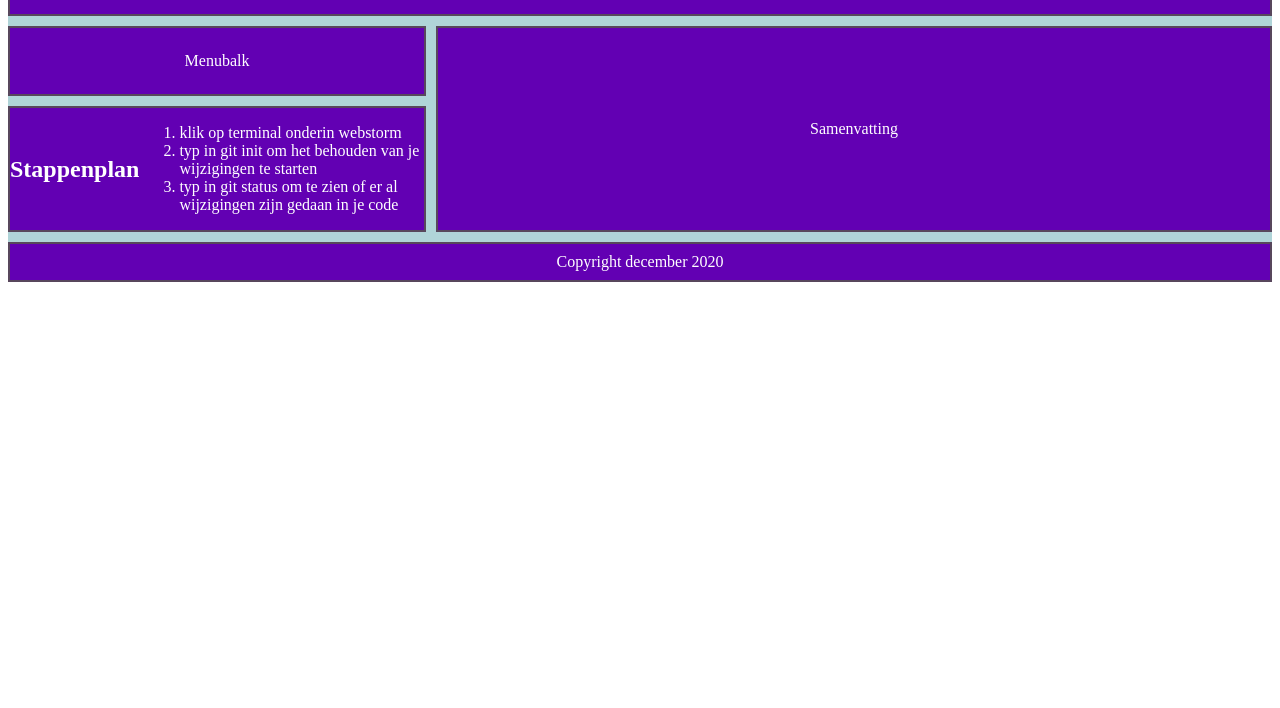
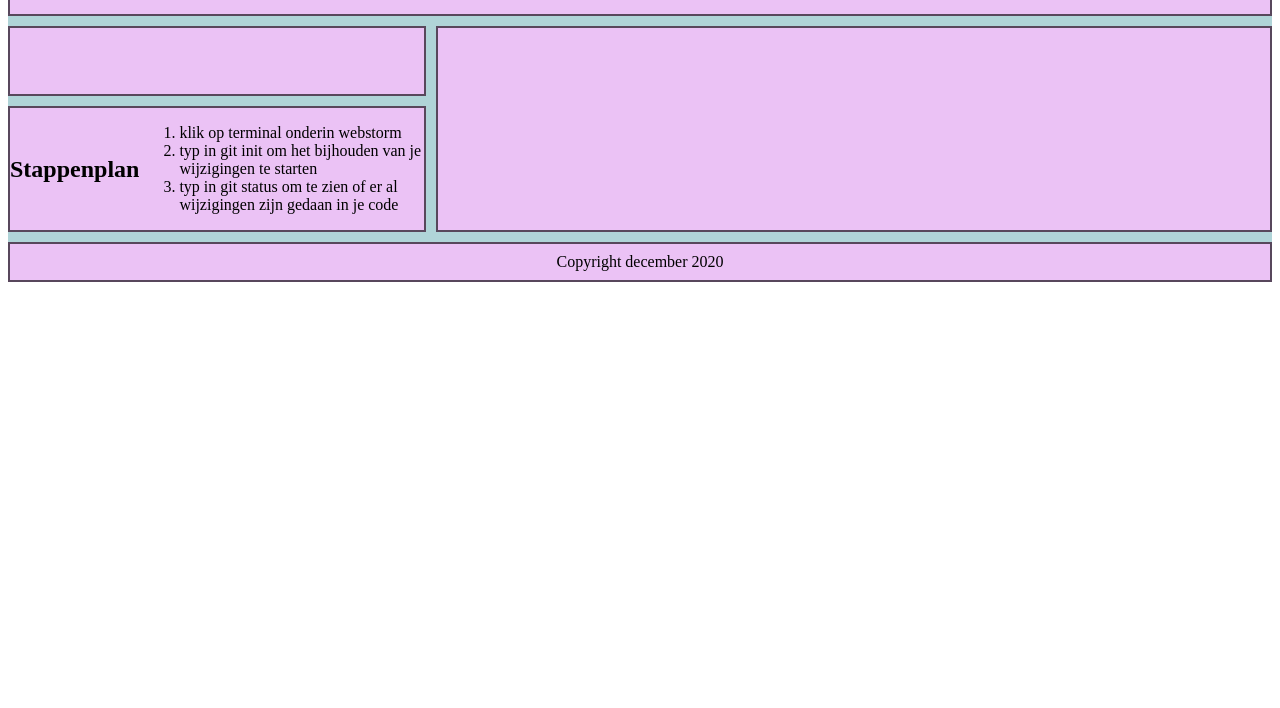
Before and after one commit to LJKR2020/workshop-GIT, a plain HTML site: page index.html in a window 1280 px wide. Shown: the part 92-800 px from the top of the page. Drawn offline with Linux system fonts and the light colour scheme.

Commit message:
kleuren en gridtitels aangepast

```diff
--- a/index.html
+++ b/index.html
@@ -9,18 +9,18 @@
 
 <div class="container">
     <header class="item" id="item-a"><h1>Workshop Git en Github</h1></header>
-    <aside class="item" id="item-b">Menubalk</aside>
+    <aside class="item" id="item-b"></aside>
     <aside class="item" id="item-c">
         <h1>Stappenplan</h1>
         <p>
             <ol>
                 <li>klik op terminal onderin webstorm</li>
-                <li>typ in git init om het behouden van je wijzigingen te starten</li>
+                <li>typ in git init om het bijhouden van je wijzigingen te starten</li>
                 <li>typ in git status om te zien of er al wijzigingen zijn gedaan in je code</li>
             </ol>
         </p>
     </aside>
-    <main class="item" id="item-d">Samenvatting</main>
+    <main class="item" id="item-d"></main>
     <footer class="item" id="item-e">Copyright december 2020</footer>
 </div>
 
--- a/styles.css
+++ b/styles.css
@@ -4,7 +4,7 @@
     row-gap: 16px;
     column-gap: 16px;
     grid-template-columns: 1fr;
-    grid-template-rows: 100px 70px 150px auto 50px;
+    grid-template-rows: 100px 70px auto auto 50px;
     grid-template-areas:
             "header"
             "menubalk"
@@ -13,9 +13,9 @@
             "footer";
 }
 .item {
-    background-color: hsl(273, 100%, 35%);
+    background-color: hsl(288, 72%, 86%);
     border: 2px solid hsl(289, 13%, 32%);
-    color: white;
+    color: black;
     display: flex;
     justify-content: center;
     align-items: center;
```
